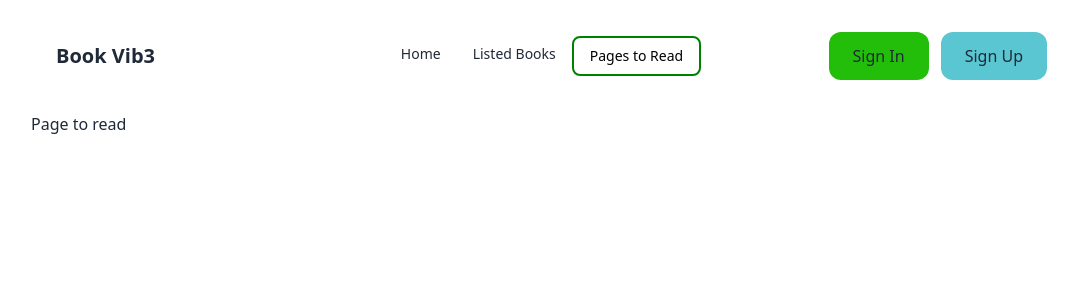
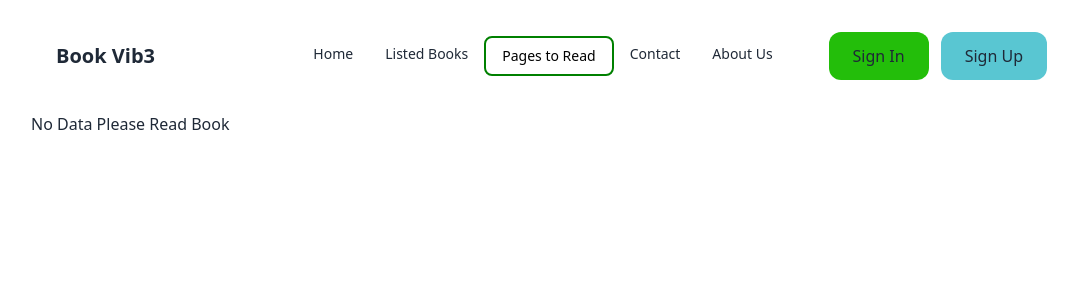
Before and after one commit to saifullah-10/book-vibe-website, a React (Vite) app: page /pagetoread in a window 1280 px wide. Shown: the top 300 px of the page, without its empty margins (97-1175 px from the left). Built offline with nearby package versions, Linux system fonts and the light colour scheme.

Commit message:
implement chart

```diff
--- a/package.json
+++ b/package.json
@@ -15,6 +15,7 @@
     "react": "^18.2.0",
     "react-dom": "^18.2.0",
     "react-router-dom": "^6.22.3",
+    "recharts": "^2.12.3",
     "sort-by": "^1.2.0"
   },
   "devDependencies": {
--- a/public/books.json
+++ b/public/books.json
@@ -2,6 +2,7 @@
   {
     "bookId": 1,
     "bookName": "To Kill a Mockingbird",
+    "sortName": "Mockingbird",
     "author": "Harper Lee",
     "image": "https://images-na.ssl-images-amazon.com/images/I/61kllnlY7YL._AC_UL254_SR254,254_.jpg",
     "review": "To Kill a Mockingbird is a profound and enduring novel that explores the complexities of human nature, societal norms, and the pursuit of justice. Set in the racially charged atmosphere of the American South during the 1930s, Harper Lee's masterpiece follows the journey of young Scout Finch as she navigates the moral landscape of her hometown. The novel's central plot revolves around the trial of Tom Robinson, a black man falsely accused of raping a white woman, and the courageous lawyer, Atticus Finch, who defends him. Through Scout's innocent yet perceptive narration, Lee skillfully addresses themes of prejudice, empathy, and the loss of innocence. The characters, from the wise and compassionate Atticus to the enigmatic Boo Radley, are richly drawn and memorable, adding depth and authenticity to the story. With its timeless message of tolerance and understanding, To Kill a Mockingbird continues to resonate with readers of all ages, cementing its status as a literary classic.",
@@ -15,6 +16,7 @@
   {
     "bookId": 2,
     "bookName": "A Court Of Thorns And Roses",
+    "sortName": "Thorns And Roses",
     "author": "George Orwell",
     "image": "https://images-na.ssl-images-amazon.com/images/I/81RrEEMiOCL._AC_UL254_SR254,254_.jpg",
     "review": "1984 is a chilling and prescient dystopian novel that offers a stark warning about the dangers of totalitarianism, surveillance, and the erosion of individual freedoms. Set in a bleak and oppressive world where the government exercises complete control over every aspect of life, George Orwell's masterpiece follows the protagonist, Winston Smith, as he rebels against the oppressive regime of Big Brother. Through Winston's harrowing journey, Orwell explores themes of truth, manipulation, and the power of language to shape reality. The novel's depiction of a society where truth is subjective and dissent is punishable by death remains as relevant today as it was when it was first published. With its haunting vision of a future ruled by fear and oppression, 1984 serves as a powerful reminder of the importance of vigilance and resistance in the face of tyranny.",
@@ -28,6 +30,7 @@
   {
     "bookId": 3,
     "bookName": "The Great Gatsby",
+    "sortName": "Great Gatsby",
     "author": "F. Scott Fitzgerald",
     "image": "https://images-na.ssl-images-amazon.com/images/I/919XM42JQlL._AC_UL254_SR254,254_.jpg",
     "review": "The Great Gatsby is a timeless classic that captures the essence of the Jazz Age and the pursuit of the American Dream. Set against the backdrop of the roaring 1920s, F. Scott Fitzgerald's novel follows the enigmatic Jay Gatsby as he seeks to win back the heart of his lost love, Daisy Buchanan. Through the eyes of narrator Nick Carraway, Fitzgerald paints a vivid portrait of a society obsessed with wealth, status, and excess. The novel's themes of love, disillusionment, and the corruption of the American Dream resonate just as powerfully today as they did nearly a century ago. With its lyrical prose, complex characters, and evocative imagery, The Great Gatsby remains one of the greatest works of American literature, a timeless meditation on the fleeting nature of happiness and the emptiness of materialism.",
@@ -41,6 +44,7 @@
   {
     "bookId": 4,
     "bookName": "Harry Potter and the Philosopher's Stone",
+    "sortName": "Harry Potter",
     "author": "J.K. Rowling",
     "image": "https://images-na.ssl-images-amazon.com/images/I/818PqOiT44L._AC_UL254_SR254,254_.jpg",
     "review": "Harry Potter and the Philosopher's Stone is a captivating and enchanting tale that introduces readers to the magical world of Hogwarts School of Witchcraft and Wizardry. Written by the incomparable J.K. Rowling, this first installment in the Harry Potter series follows the young orphan, Harry Potter, as he discovers his true heritage and embarks on a journey of self-discovery and adventure. From the moment Harry steps onto platform nine and three-quarters, readers are transported to a world filled with wonder, danger, and friendship. Rowling's imaginative storytelling, richly drawn characters, and intricate world-building make for an unforgettable reading experience. With its themes of love, loyalty, and the power of friendship, Harry Potter and the Philosopher's Stone continues to captivate readers of all ages, inspiring countless imaginations and sparking a global phenomenon.",
@@ -54,6 +58,7 @@
   {
     "bookId": 5,
     "bookName": "Pride and Prejudice",
+    "sortName": "Pride",
     "author": "Jane Austen",
     "image": "https://images-na.ssl-images-amazon.com/images/I/81uxN1LVsML._AC_UL254_SR254,254_.jpg",
     "review": "Pride and Prejudice is a charming and witty novel that remains one of the greatest works of English literature. Written by the beloved Jane Austen, this timeless masterpiece follows the spirited Elizabeth Bennet as she navigates the social intricacies of 19th-century England. From the moment she meets the enigmatic Mr. Darcy, Elizabeth finds herself drawn into a whirlwind of misunderstandings, misjudgments, and romantic tension. Through Austen's sparkling prose and keen observations, Pride and Prejudice offers a delightful commentary on love, class, and the complexities of human nature. The novel's memorable characters, including the sharp-tongued Elizabeth and the brooding Mr. Darcy, continue to captivate readers with their wit and charm. With its timeless appeal and universal themes, Pride and Prejudice remains a beloved classic that continues to enchant readers of all ages.",
@@ -67,6 +72,7 @@
   {
     "bookId": 6,
     "bookName": "The Catcher in the Rye",
+    "sortName": "The Catcher",
     "author": "D. Salinger",
     "image": "https://images-na.ssl-images-amazon.com/images/I/41XZlhQ+5NL._AC_UL254_SR254,254_.jpg",
     "review": "The Catcher in the Rye is a poignant and introspective novel that captures the essence of adolescence with unparalleled honesty and depth. Written by the reclusive J.D. Salinger, this literary classic follows the misanthropic teenager, Holden Caulfield, as he navigates the complexities of teenage angst, alienation, and the search for identity. Set against the backdrop of New York City in the 1950s, the novel offers a raw and unfiltered glimpse into the mind of a young man grappling with the disillusionment of adulthood. Through Holden's candid and often irreverent narration, Salinger explores themes of loss, innocence, and the struggle to find one's place in the world. The novel's enduring popularity lies in its ability to resonate with readers of all ages, offering a poignant reminder of the universal challenges of growing up. With its timeless relevance and poignant insights, The Catcher in the Rye remains a seminal work of American literature, inspiring generations of readers to embrace their own individuality and confront the complexities of the human experience.",
--- a/src/Root.jsx
+++ b/src/Root.jsx
@@ -10,7 +10,7 @@ function Root() {
   const [wishList, setWishList] = useState([]);
   const [booksData, setBooksData] = useState([]);
   useEffect(() => {
-    fetch("books.json")
+    fetch("/books.json")
       .then((res) => res.json())
       .then((data) => setBooksData(data));
   }, []);
@@ -19,7 +19,7 @@ function Root() {
     <>
       <Wishlist.Provider value={[wishList, setWishList]}>
         <ReadBook.Provider value={[readBook, setReadBook]}>
-          <section className="max-w-[1440px] w-[98%] lg:w-[80%] mx-auto mt-3 lg:mt-5">
+          <section className="max-w-[1440px] w-[98%] lg:w-[80%] mx-auto mt-3 lg:mt-5 sticky top-0 z-20">
             <Navbar></Navbar>
           </section>
           <BooksContext.Provider value={booksData}>
--- /dev/null
+++ b/src/components/Contact/Contact.jsx
@@ -0,0 +1,5 @@
+const Contact = () => {
+  return <div>Contact</div>;
+};
+
+export default Contact;
--- a/src/components/ListedBook/Readbook.jsx
+++ b/src/components/ListedBook/Readbook.jsx
@@ -44,6 +44,7 @@ const Readbook = ({ book }) => {
             </div>
             <div className="flex">
               <img src={page} alt="" />
+
               <p>Page {totalPages}</p>
             </div>
           </div>
--- /dev/null
+++ b/src/components/Navbar/Aboutus/AboutUs.jsx
@@ -0,0 +1,5 @@
+const AboutUs = () => {
+  return <div>AboutUs</div>;
+};
+
+export default AboutUs;
--- a/src/components/Navbar/Navbar.jsx
+++ b/src/components/Navbar/Navbar.jsx
@@ -43,6 +43,18 @@ const Navbar = () => {
                   <a>Pages to Read</a>
                 </NavLink>
               </li>
+              <li>
+                <NavLink to={"/suggestion"}>
+                  {" "}
+                  <a>Suggestion</a>
+                </NavLink>
+              </li>
+              <li>
+                <NavLink to={"/aboutus"}>
+                  {" "}
+                  <a>About Us</a>
+                </NavLink>
+              </li>
             </ul>
           </div>
           <a className="text-xl btn btn-ghost">Book Vib3</a>
@@ -66,6 +78,18 @@ const Navbar = () => {
                 <a>Pages to Read</a>
               </NavLink>
             </li>
+            <li>
+              <NavLink to={"/contact"}>
+                {" "}
+                <a>Contact</a>
+              </NavLink>
+            </li>
+            <li>
+              <NavLink to={"/aboutus"}>
+                {" "}
+                <a>About Us</a>
+              </NavLink>
+            </li>
           </ul>
         </div>
         <div className="navbar-end">
--- a/src/components/PageToRead/PageToRead.jsx
+++ b/src/components/PageToRead/PageToRead.jsx
@@ -1,5 +1,40 @@
+// import { data } from "autoprefixer";
+import { useContext } from "react";
+import { ReadBook } from "../../Root";
+import {
+  BarChart,
+  CartesianGrid,
+  XAxis,
+  YAxis,
+  Tooltip,
+  Legend,
+  Bar,
+  ResponsiveContainer,
+} from "recharts";
+
 const PageToRead = () => {
-  return <div>Page to read</div>;
+  const [readData] = useContext(ReadBook);
+
+  return (
+    <div className="flex items-center justify-center w-full min-h-[calc(100vh - 83px)]">
+      <div className="w-full h-full">
+        {readData && readData.length > 0 ? (
+          <ResponsiveContainer width="100%" height={500}>
+            <BarChart data={readData}>
+              <CartesianGrid strokeDasharray="3 3" />
+              <XAxis dataKey="bookName" />
+              <YAxis />
+              <Tooltip />
+              <Legend />
+              <Bar dataKey="totalPages" fill="#8884d8" />
+            </BarChart>
+          </ResponsiveContainer>
+        ) : (
+          <div>No Data Please Read Book</div>
+        )}
+      </div>
+    </div>
+  );
 };
 
 export default PageToRead;
--- a/src/components/Singlebookpage/Singlebook.jsx
+++ b/src/components/Singlebookpage/Singlebook.jsx
@@ -21,7 +21,7 @@ const Singlebook = () => {
     tags,
     rating,
     yearOfPublishing,
-  } = singleBookData;
+  } = singleBookData || {};
   const handleWish = (currentWish) => {
     const isDataRead = readData.find(
       (data) => data.bookId == currentWish.bookId
@@ -66,7 +66,7 @@ const Singlebook = () => {
             <div>
               <span>Tag</span>
               <div className="flex gap-3 lg:gap-5">
-                {tags.map((tag, index) => (
+                {tags?.map((tag, index) => (
                   <p key={index}>{tag}</p>
                 ))}
               </div>
```
Also changed, not shown: src/main.jsx (+10 -0 lines), 1 other file (tests, documents, lock files or other folders).
